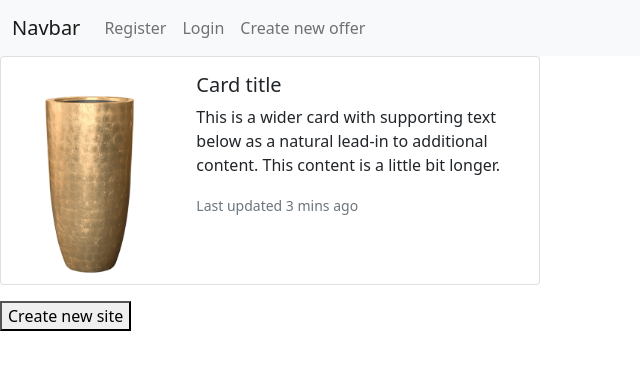
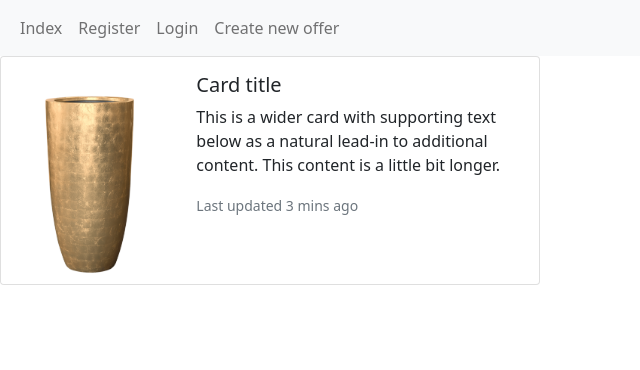
Before and after one commit to AdamFiling3r/online_auction_system, a PHP site: page / in a window 1280 px wide. Shown: the top 370 px of the page, without its empty margins (0-640 px from the left). Run offline with PHP 8.4, Linux system fonts and the light colour scheme; data that the repository does not hold is empty.

Commit message:
prezentace

```diff
--- a/creatingForm.php
+++ b/creatingForm.php
@@ -15,6 +15,10 @@
 </head>
 
 <body>
+<?php
+include_once "navbar.php";
+?>
+
     <div>
         <div class="mb-3">
             <label for="formFile" class="form-label">Default file input example</label>
--- a/index.php
+++ b/index.php
@@ -1,3 +1,7 @@
+<?php
+require_once "connect_2.php";
+?>
+
 <!DOCTYPE html>
 <html lang="en">
 <head>
@@ -10,27 +14,10 @@
   <title>Index</title>
 </head>
 <body>
-<nav class="navbar navbar-expand-lg navbar-light bg-light">
-  <div class="container-fluid">
-    <a class="navbar-brand" href="#">Navbar</a>
-    <button class="navbar-toggler" type="button" data-bs-toggle="collapse" data-bs-target="#navbarNav" aria-controls="navbarNav" aria-expanded="false" aria-label="Toggle navigation">
-      <span class="navbar-toggler-icon"></span>
-    </button>
-    <div class="collapse navbar-collapse" id="navbarNav">
-      <ul class="navbar-nav">
-        <li class="nav-item">
-          <a class="nav-link" href="register.php">Register</a>
-        </li>
-        <li class="nav-item">
-          <a class="nav-link" href="login.php">Login</a>
-        </li>
-        <li class="nav-item">
-          <a class="nav-link" href="creatingForm.php">Create new offer</a>
-        </li>
-      </ul>
-    </div>
-  </div>
-</nav>
+
+<?php
+include_once "navbar.php";
+?>
 
 <div class="card mb-3" style="max-width: 540px;">
   <div class="row g-0">
@@ -46,10 +33,5 @@
     </div>
   </div>
 </div>
-
-<button onclick="getElementById('newSite').innerHTML = 'world'">Create new site</button>
-
-
-
 </body>
 </html>
--- a/login.php
+++ b/login.php
@@ -103,6 +103,9 @@ if($_SERVER["REQUEST_METHOD"] == "POST"){
     </style>
 </head>
 <body>
+<?php
+include_once "navbar.php";
+?>
     <div class="wrapper">
         <h2>Login</h2>
         <p>Please fill in your credentials to login.</p>
--- /dev/null
+++ b/navbar.php
@@ -0,0 +1,23 @@
+<nav class="navbar navbar-expand-lg navbar-light bg-light">
+  <div class="container-fluid">
+    <button class="navbar-toggler" type="button" data-bs-toggle="collapse" data-bs-target="#navbarNav" aria-controls="navbarNav" aria-expanded="false" aria-label="Toggle navigation">
+      <span class="navbar-toggler-icon"></span>
+    </button>
+    <div class="collapse navbar-collapse" id="navbarNav">
+      <ul class="navbar-nav">
+        <li class="nav-item">
+          <a class="nav-link" href="index.php">Index</a>
+        </li>
+        <li class="nav-item">
+          <a class="nav-link" href="register.php">Register</a>
+        </li>
+        <li class="nav-item">
+          <a class="nav-link" href="login.php">Login</a>
+        </li>
+        <li class="nav-item">
+          <a class="nav-link" href="creatingForm.php">Create new offer</a>
+        </li>
+      </ul>
+    </div>
+  </div>
+</nav>
--- a/register.php
+++ b/register.php
@@ -110,6 +110,9 @@ if($_SERVER["REQUEST_METHOD"] == "POST"){
     </style>
 </head>
 <body>
+<?php
+include_once "navbar.php";
+?>
     <div class="wrapper">
         <h2>Sign Up</h2>
         <p>Please fill this form to create an account.</p>
```
